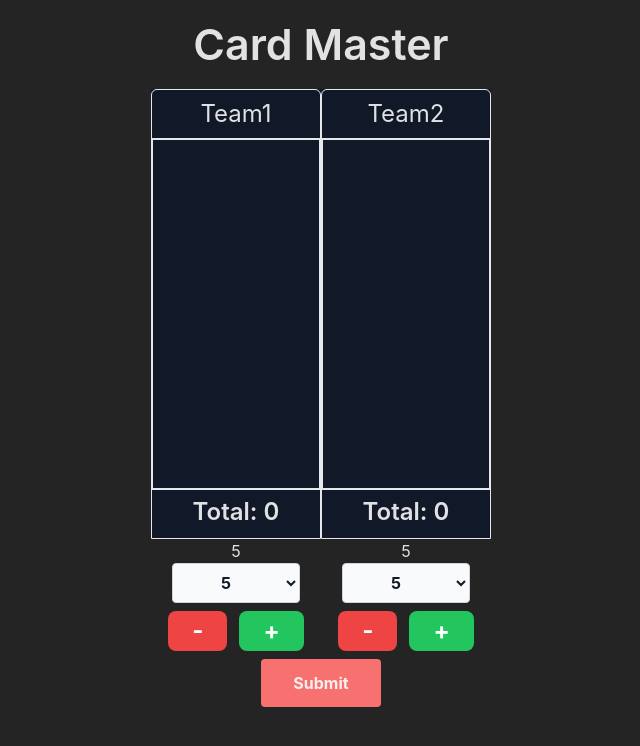
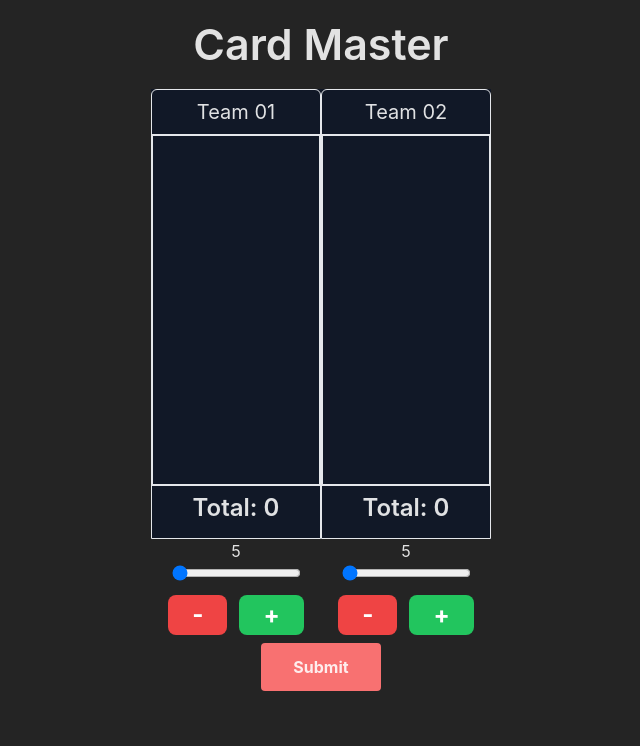
Before and after one commit to hridoykhandakar/card-master, a React (Vite) app: page / in a window 1280 px wide. Shown: the top 746 px of the page, without its empty margins (319-959 px from the left). Built offline with nearby package versions, Linux system fonts and the light colour scheme.

Commit message:
add edit score and name fucntion

```diff
--- a/src/App.jsx
+++ b/src/App.jsx
@@ -2,6 +2,7 @@ import { useState } from "react";
 import Submit from "./components/Submit";
 import ScoreBoard from "./components/ScoreBoard";
 import ScoreInput from "./components/ScoreInput";
+import Modal from "./components/Modal";
 
 const App = () => {
   // Final Result State
@@ -19,6 +20,18 @@ const App = () => {
   const [teamOne, setTeamOne] = useState(false);
   const [teamTwo, setTeamTwo] = useState(false);
   const [disabled, setDisabled] = useState(true);
+  const [win, setWin] = useState(false);
+
+  function winChecker(team1, team2) {
+    if (team1 >= 50) {
+      setWin(true);
+      console.log("team1 wind");
+    }
+    if (team2 >= 50) {
+      setWin(true);
+      console.log("team2 win");
+    }
+  }
 
   const handleSubmit = (e) => {
     e.preventDefault();
@@ -27,6 +40,7 @@ const App = () => {
     setTwoValue(0);
     setOneArith("");
     setTwoArith("");
+    winChecker(totalScoreTeamOne, totalScoreTeamTwo);
 
     if (oneArith === "+") {
       setTotalScoreTeamOne(totalScoreTeamOne + oneValue);
@@ -86,7 +100,7 @@ const App = () => {
   };
   return (
     <div className="flex justify-center ">
-      <section className="w-96 h-screen  rounded">
+      <section className="w-96 h-screen rounded">
         <h1 className="font-semibold text-[43px] mt-3 text-center">
           Card Master
         </h1>
@@ -96,6 +110,8 @@ const App = () => {
             boardTwo={boardTwo}
             totalScoreTeamOne={totalScoreTeamOne}
             totalScoreTeamTwo={totalScoreTeamTwo}
+            setTotalScoreTeamOne={setTotalScoreTeamOne}
+            setTotalScoreTeamTwo={setTotalScoreTeamTwo}
           />
 
           <div className="add  w-[340px]   flex items-center justify-between">
@@ -119,23 +135,20 @@ const App = () => {
                 {twoArith}
               </p>
               <form className="" action="">
-                <select
-                  className="py-2 px-11  bg-gray-50 border border-gray-300 text-gray-900 font-bold rounded focus:ring-blue-500 focus:border-blue-500 "
-                  name="bid"
-                  id=""
+                <input
+                  className="bg-teal-400 "
+                  type="range"
+                  min="5"
+                  max="13"
+                  step="1"
+                  value={twoValue}
                   onChange={(e) => {
                     setTwoValue(Math.floor(e.target.value));
                     if (twoValue !== 5) {
                       setOneValue(5);
                     }
                   }}
-                >
-                  <option value="5">5</option>
-                  <option value="7">7</option>
-                  <option value="8">8</option>
-                  <option value="10">10</option>
-                  <option value="13">13</option>
-                </select>
+                />
                 <div className="flex mt-2 justify-center gap-3">
                   <button
                     type="submit"
--- /dev/null
+++ b/src/components/Modal.jsx
@@ -0,0 +1,68 @@
+import { useState } from "react";
+
+const Modal = ({
+  title = "This is Title",
+  setValue,
+  setEdit,
+  team,
+  type = "number",
+}) => {
+  const [inputValue, setInputValue] = useState(team);
+  const handleSubmit = (e) => {
+    e.preventDefault();
+
+    if (type === "number") {
+      setValue(Math.floor(inputValue));
+    } else {
+      setValue(inputValue);
+    }
+    setEdit(false);
+  };
+  return (
+    <div
+      id="default-modal"
+      className=" absolute w-[320px] ml-2   overflow-hidden   rounded mt-10 py-5 text-white flex  justify-center items-center"
+    >
+      <div className=" flex flex-col justify-center ">
+        <div className="relative">
+          <div className="relative px-4 py-5 bg-white shadow-lg rounded-xl ">
+            <div className="max-w-md mx-auto">
+              <div>
+                <h1 className="text-2xl font-semibold text-black">{title}</h1>
+              </div>
+              <div className="divide-y divide-gray-200">
+                <div className="py-8 text-base leading-6 space-y-4 text-gray-700 sm:text-lg sm:leading-7">
+                  <form className="flex flex-col gap-4" onSubmit={handleSubmit}>
+                    <div className="relative">
+                      <input
+                        required={true}
+                        id="name"
+                        name="name"
+                        type={type}
+                        className="peer placeholder-transparent h-10 w-full border-b-2 border-gray-300 text-gray-900 focus:outline-none focus:borer-rose-600"
+                        value={inputValue}
+                        onChange={(e) => setInputValue(e.target.value)}
+                      />
+                      <label
+                        for="name"
+                        className="absolute left-0 -top-3.5 text-gray-600 text-sm peer-placeholder-shown:text-base peer-placeholder-shown:text-gray-440 peer-placeholder-shown:top-2 transition-all peer-focus:-top-3.5 peer-focus:text-gray-600 peer-focus:text-sm"
+                      >
+                        Team Name
+                      </label>
+                    </div>
+                    <div className="relative">
+                      <button className="bg-blue-500 text-white rounded-md px-2 py-1">
+                        Update
+                      </button>
+                    </div>
+                  </form>
+                </div>
+              </div>
+            </div>
+          </div>
+        </div>
+      </div>
+    </div>
+  );
+};
+export default Modal;
--- a/src/components/ScoreBoard.jsx
+++ b/src/components/ScoreBoard.jsx
@@ -1,18 +1,98 @@
+import { useState } from "react";
+import Modal from "./Modal";
+
 const ScoreBoard = ({
   boardOne,
   boardTwo,
   totalScoreTeamOne,
   totalScoreTeamTwo,
+  setTotalScoreTeamOne,
+  setTotalScoreTeamTwo,
 }) => {
+  const [teamOne, setTeamOne] = useState("Team 01");
+  const [teamTwo, setTeamTwo] = useState("Team 02");
+  const [editOne, setEditOne] = useState(false);
+  const [editTwo, setEditTwo] = useState(false);
+  const [editScoreOne, setEditScoreOne] = useState(false);
+  const [editScoreTwo, setEditScoreTwo] = useState(false);
+  const handleClickOne = () => {
+    setEditOne(!editOne);
+    setEditTwo(false);
+    setEditScoreOne(false);
+    setEditScoreTwo(false);
+  };
+  const handleClickTwo = () => {
+    setEditTwo(!editTwo);
+    setEditOne(false);
+    setEditScoreOne(false);
+    setEditScoreTwo(false);
+  };
+  // Score Update Function
+
+  const handleClickScoreOne = () => {
+    setEditScoreOne(!editScoreOne);
+    setEditTwo(false);
+    setEditOne(false);
+    setEditScoreTwo(false);
+  };
+  const handleClickScoreTwo = () => {
+    setEditTwo(false);
+    setEditOne(false);
+    setEditScoreTwo(!editScoreTwo);
+    setEditScoreOne(false);
+  };
   return (
     <section>
       <div className="score-board h-[450px] w-[340px] bg-gray-900  flex justify-between">
         <div className="team1 border rounded-t-md w-1/2">
+          {editOne ? (
+            <Modal
+              setValue={setTeamOne}
+              title={"Set Team 1 Name"}
+              setEdit={setEditOne}
+              team={teamOne}
+              type="text"
+            />
+          ) : (
+            <h1 className="hidden"></h1>
+          )}
+          {editTwo ? (
+            <Modal
+              setValue={setTeamTwo}
+              title={"Set Team 2 Name"}
+              setEdit={setEditTwo}
+              team={teamTwo}
+              type="text"
+            />
+          ) : (
+            <h1 className="hidden"></h1>
+          )}
+          {/* Edit Score Model */}
+          {editScoreOne ? (
+            <Modal
+              setValue={setTotalScoreTeamOne}
+              title={`Update score ${teamOne}`}
+              setEdit={setEditScoreOne}
+              team={totalScoreTeamOne}
+            />
+          ) : (
+            <h1 className="hidden"></h1>
+          )}
+          {editScoreTwo ? (
+            <Modal
+              setValue={setTotalScoreTeamTwo}
+              title={`Update score ${teamTwo}`}
+              setEdit={setEditScoreTwo}
+              team={totalScoreTeamTwo}
+            />
+          ) : (
+            <h1 className="hidden"></h1>
+          )}
           <h1
-            contentEditable="true"
-            className="text-center border-b p-2 text-2xl"
+            onClick={handleClickOne}
+            className="text-center border-b p-2 text-xl"
           >
-            Team1
+            {teamOne}
           </h1>
           <div className=" h-[350px] border text-center  overflow-scroll overflow-x-hidden overflow-y-scroll no-scrollbar text-xl">
             {boardOne.map((item, i) => (
@@ -23,15 +103,19 @@ const ScoreBoard = ({
             ))}
           </div>
           <div className="total border-t flex items-center justify-center h-[45px]">
-            <p className="text-2xl font-semibold">Total: {totalScoreTeamOne}</p>
+            {/* Edit Score one */}
+
+            <p onClick={handleClickScoreOne} className="text-2xl font-semibold">
+              Total: {totalScoreTeamOne}
+            </p>
           </div>
         </div>
         <div className="team2 border rounded-t-md w-1/2">
           <h1
-            contentEditable="true"
-            className="text-center  border-b p-2 text-2xl"
+            onClick={handleClickTwo}
+            className="text-center  border-b p-2 text-xl"
           >
-            Team2
+            {teamTwo}
           </h1>
           <div className=" h-[350px] border text-center  overflow-scroll overflow-x-hidden overflow-y-scroll no-scrollbar text-xl">
             {boardTwo.map((item, i) => (
@@ -42,7 +126,9 @@ const ScoreBoard = ({
             ))}
           </div>
           <div className="total border-t flex items-center justify-center h-[45px]">
-            <p className="text-2xl font-semibold">Total: {totalScoreTeamTwo}</p>
+            <p onClick={handleClickScoreTwo} className="text-2xl font-semibold">
+              Total: {totalScoreTeamTwo}
+            </p>
           </div>
         </div>
       </div>
--- a/src/components/ScoreInput.jsx
+++ b/src/components/ScoreInput.jsx
@@ -1,3 +1,5 @@
+import { useState } from "react";
+
 const ScoreInput = ({
   setOneValue,
   oneValue,
@@ -9,7 +11,7 @@ const ScoreInput = ({
   return (
     <section>
       <form className=" team-1 ">
-        <select
+        {/* <select
           className="py-2 px-11  bg-gray-50 border border-gray-300 text-gray-900 font-bold rounded focus:ring-blue-500 focus:border-blue-500 "
           name="bid"
           onChange={(e) => {
@@ -24,7 +26,19 @@ const ScoreInput = ({
           <option value="8">8</option>
           <option value="10">10</option>
           <option value="13">13</option>
-        </select>
+        </select> */}
+        <input
+          type="range"
+          min="5"
+          max="13"
+          value={oneValue}
+          onChange={(e) => {
+            setOneValue(Math.floor(e.target.value));
+            if (oneValue !== 5) {
+              setTwoValue(5);
+            }
+          }}
+        />
         <div className="flex mt-2 justify-center gap-3">
           <button
             type="submit"
```
